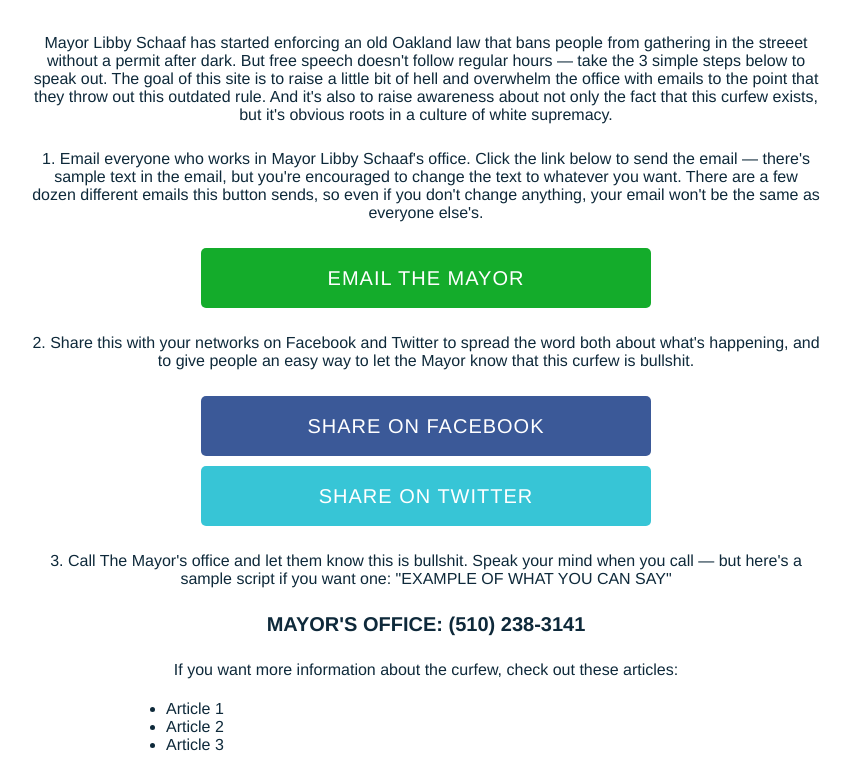
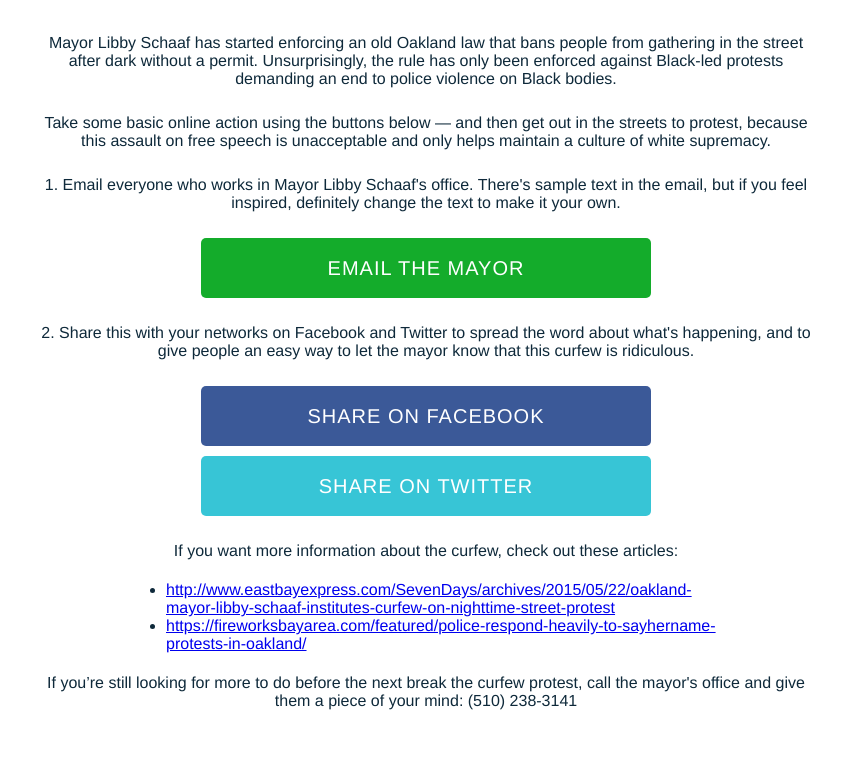
Before and after one commit to DigitalCharlie/nooaklandcurfew, a plain HTML site: page index.html in a window 1280 px wide. Shown: the part 90-860 px from the top of the page, without its empty margins (214-1064 px from the left). After the commit the page ends 821 px from the top, so only its background shows below. Drawn offline with nearby package versions, Linux system fonts and the light colour scheme.

Commit message:
text changes

```diff
--- a/index.html
+++ b/index.html
@@ -31,28 +31,26 @@
     </h1>
 
     <p>
-        Mayor Libby Schaaf has started enforcing an old Oakland law that bans people from gathering in the streeet without a permit after dark. But free speech doesn't follow regular hours — take the 3 simple steps below to speak out. The goal of this site is to raise a little bit of hell and overwhelm the office with emails to the point that they throw out this outdated rule. And it's also to raise awareness about not only the fact that this curfew exists, but it's obvious roots in a culture of white supremacy.
+        Mayor Libby Schaaf has started enforcing an old Oakland law that bans people from gathering in the street after dark without a permit. Unsurprisingly, the rule has only been enforced against Black-led protests demanding an end to police violence on Black bodies.
+    </p>
+
+    <p>
+        Take some basic online action using the buttons below — and then get out in the streets to protest, because this assault on free speech is unacceptable and only helps maintain a culture of white supremacy.
     </p>
 
         <p>
-            1. Email everyone who works in Mayor Libby Schaaf's office. Click the link below to send the email — there's sample text in the email, but you're encouraged to change the text to whatever you want. There are a few dozen different emails this button sends, so even if you don't change anything, your email won't be the same as everyone else's.
+            1. Email everyone who works in Mayor Libby Schaaf's office. There's sample text in the email, but if you feel inspired, definitely change the text to make it your own.
         </p>
 
             <a id="emailthemall" class="button action" target="_blank" href="#">Email the Mayor</a>
 
         <p>
-            2. Share this with your networks on Facebook and Twitter to spread the word both about what's happening, and to give people an easy way to let the Mayor know that this curfew is bullshit.
+            2. Share this with your networks on Facebook and Twitter to spread the word about what's happening, and to give people an easy way to let the mayor know that this curfew is ridiculous.
         </p>
 
         <a class="button facebook" target="_blank" href="http://www.facebook.com/sharer/sharer.php?u=http://www.nooaklandcurfew.com/">Share on Facebook</a>
 
         <a class="button twitter" target="_blank" href="http://www.twitter.com/intent/tweet?text=">Share on Twitter</a>
-
-        <p>
-            3. Call The Mayor's office and let them know this is bullshit. Speak your mind when you call — but here's a sample script if you want one: "EXAMPLE OF WHAT YOU CAN SAY"
-        </p>
-
-        <h3 style="font-size:20px;">MAYOR'S OFFICE: (510) 238-3141</h3>
 
     <p>
         If you want more information about the curfew, check out these articles:
@@ -61,18 +59,18 @@
     <ul>
 
         <li>
-            Article 1
+            <a href="http://www.eastbayexpress.com/SevenDays/archives/2015/05/22/oakland-mayor-libby-schaaf-institutes-curfew-on-nighttime-street-protest" target="_blank">http://www.eastbayexpress.com/SevenDays/archives/2015/05/22/oakland-mayor-libby-schaaf-institutes-curfew-on-nighttime-street-protest</a>
         </li>
 
         <li>
-            Article 2
-        </li>
-
-        <li>
-            Article 3
+            <a href="https://fireworksbayarea.com/featured/police-respond-heavily-to-sayhername-protests-in-oakland/" target="_blank">https://fireworksbayarea.com/featured/police-respond-heavily-to-sayhername-protests-in-oakland/</a>
         </li>
 
     </ul>
+
+    <p>
+        If you’re still looking for more to do before the next break the curfew protest, call the mayor's office and give them a piece of your mind: (510) 238-3141
+    </p>
 
 <script>
 
@@ -92,10 +90,10 @@
         var whichsubject=Math.round(Math.random()*(f-1));
 
         var body=new Array();
-        body[0] = "&body=WINNING0";
-        body[1] = "&body=WINNING1";
-        body[2] = "&body=WINNING2";
-        body[3] = "&body=WINNING3";
+        body[0] = "&body=Email Body 0";
+        body[1] = "&body=Email Body 1";
+        body[2] = "&body=Email Body 2";
+        body[3] = "&body=Email Body 3";
 
         var f = body.length;
         var whichbody=Math.round(Math.random()*(f-1));
```
